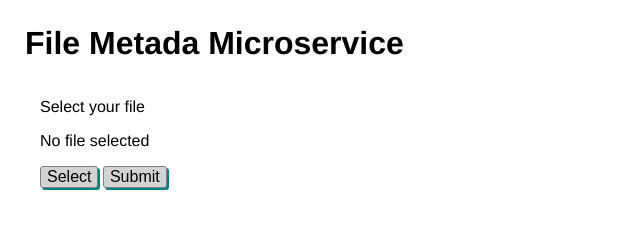
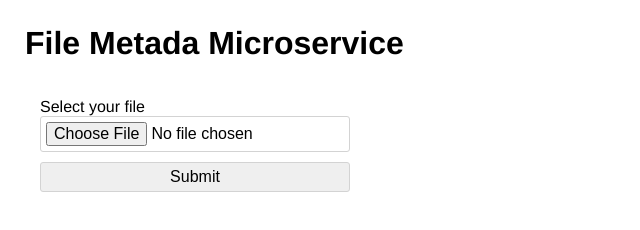
Before and after one commit to martuking/file_metadata_microservice_martuking, a website: page views/index.html in a window 1280 px wide. Shown: the whole page, without its empty margins (0-640 px from the left). Drawn offline with nearby package versions, Linux system fonts and the light colour scheme.

Commit message:
Checkpoint

```diff
--- a/server.js
+++ b/server.js
@@ -10,6 +10,9 @@ app.use(cors());
 app.get("/", function (request, response) {
   response.sendFile(__dirname + '/views/index.html');
 });
+app.post('/upload',upload.single('file'),function(request,response,next){
+
+});
 
 
 
--- a/views/index.html
+++ b/views/index.html
@@ -26,13 +26,10 @@
     </header>
 
     <main>
-      <form action="/upload">
-        <label class="text-center">Select your file</p>
-        <p>
-          No file selected
-        </p>
-        <button type="button">Select</button>
-        <button type="submit">Submit</button>
+      <form action="/upload" method="post" enctype="multipart/form-data">
+        <label class="text-center">Select your file</label>
+        <input type="file" id="file" name="file">
+        <input type="submit">
       </form>
 
     </main>
```
